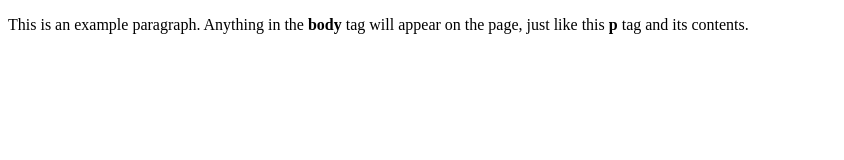
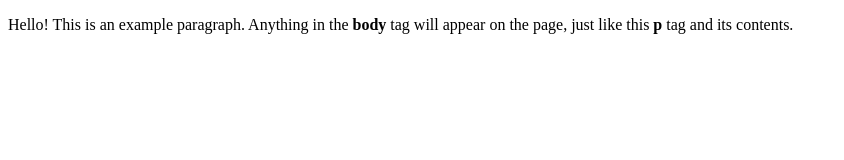
Before and after one commit to Tsar36/app-for-jenkins, a plain HTML site: page index.html in a window 1280 px wide. Shown: the whole page, without its empty margins (0-844 px from the left). Drawn offline with Linux system fonts and the light colour scheme.

Commit message:
changed text

```diff
--- a/index.html
+++ b/index.html
@@ -4,6 +4,6 @@
     <title>This is the title of the webpage!</title>
   </head>
   <body>
-    <p>This is an example paragraph. Anything in the <strong>body</strong> tag will appear on the page, just like this <strong>p</strong> tag and its contents.</p>
+    <p>Hello! This is an example paragraph. Anything in the <strong>body</strong> tag will appear on the page, just like this <strong>p</strong> tag and its contents.</p>
   </body>
 </html>
```
